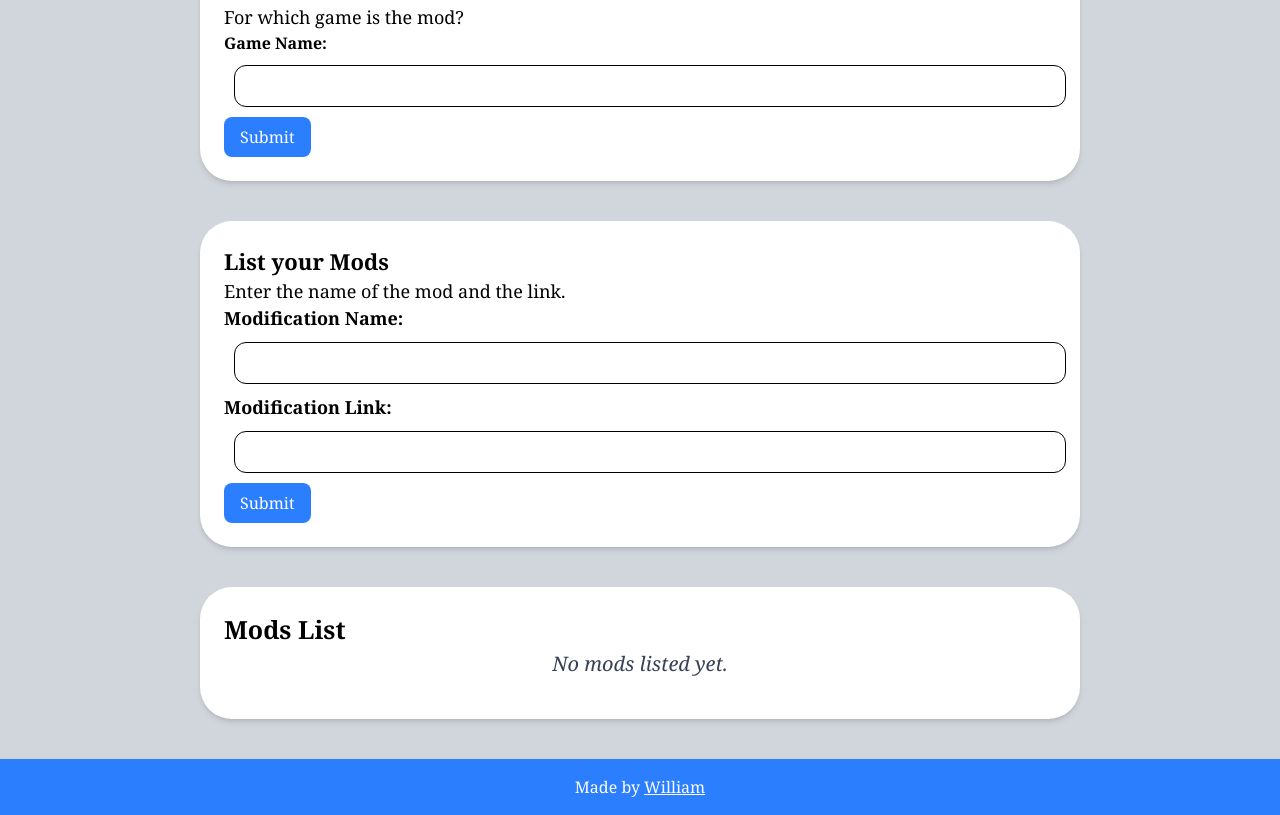
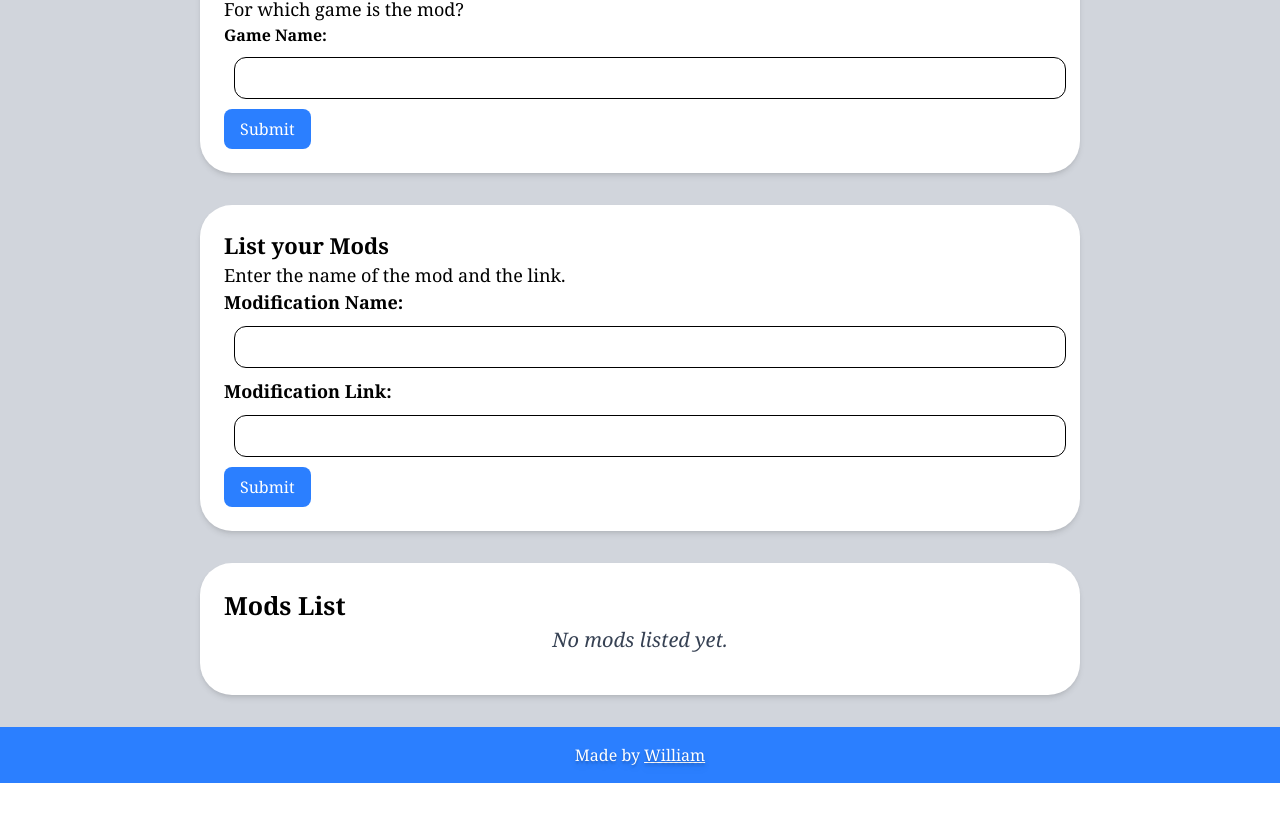
Before and after one commit to RianWilliamAlday/Modifications-Lister, a React (Vite) app: page / in a window 1280 px wide. Shown: the part 211-1026 px from the top of the page. After the commit the page ends 994 px from the top, so only its background shows below. Built offline with nearby package versions, Linux system fonts and the light colour scheme.

Commit message:
Update design

```diff
--- a/src/components/Footer.jsx
+++ b/src/components/Footer.jsx
@@ -2,7 +2,7 @@ const Footer =  () =>{
 
     return(
         <>
-        <footer className="bg-blue-500 text-center text-white p-4 font-serif">
+        <footer className="bg-blue-500 text-center text-white p-4 font-serif text-shadow-lg">
             <p>Made by <a href="https://github.com/RianWilliamAlday" className="underline">William</a></p>
         </footer>
         </>
--- a/src/components/GameSection.jsx
+++ b/src/components/GameSection.jsx
@@ -18,7 +18,7 @@ const GameSection =  ({ setSavedGameName, showNotification, showPopup }) =>{
 
     return(
         <>
-            <section className="bg-white m-10 md:ml-30 md:mr-30 xl:ml-50 xl:mr-50 shadow-md rounded-4xl p-6 font-serif">
+            <section className="bg-white m-3 mb-5 mt-5 md:ml-30 md:mr-30 md:mt-8 xl:ml-50 xl:mr-50 :mt-8 shadow-md rounded-4xl p-6 font-serif">
                 <h3 className="text-[22px] font-bold">Game</h3>
                 <p className="text-[18px]">For which game is the mod?</p>
                     <form onSubmit={handleSubmit} className="text -[18px]" id="GameForm">
--- a/src/components/Header.jsx
+++ b/src/components/Header.jsx
@@ -3,7 +3,7 @@ const Header =  ({webname}) =>{
     return(
         <>
         <header className="bg-blue-500 text-center p-4 font-serif text-shadow-lg shadow-sm shadow-black-700">
-                <h1 className="m-2 text-4xl font-bold text-white">{webname}</h1>
+                <h1 className="m-2 text-2xl xl:text-4xl font-bold text-white">{webname}</h1>
                 <p className="text-[20px]">List mods that you want to download for your apps!</p>
         </header>
         </>
--- a/src/components/ListSection.jsx
+++ b/src/components/ListSection.jsx
@@ -2,7 +2,7 @@ const ListSection =  ({mods, removeMod}) =>{
 
     return(
         <>
-         <section className="bg-white m-10 md:ml-30 md:mr-30 xl:ml-50 xl:mr-50 shadow-md rounded-4xl p-6 font-serif">
+         <section className="bg-white m-3 mb-5 mt-5 md:ml-30 md:mr-30 md:mt-8 md:mb-8 xl:ml-50 xl:mr-50 xl:mt-8 xl:mb- shadow-md rounded-4xl p-6 font-serif">
             <h2 className="text-[25px] font-bold">Mods List</h2>
 
             {mods.length === 0 && (
--- a/src/components/ModSection.jsx
+++ b/src/components/ModSection.jsx
@@ -39,7 +39,7 @@ const ModSection =  ({ savedGameName, showPopup }) =>{
 
     return(
         <>
-             <section className="bg-white m-10 md:ml-30 md:mr-30 xl:ml-50 xl:mr-50 shadow-md rounded-4xl p-6 font-serif">
+             <section className="bg-white m-3 mb-5 mt-5 md:ml-30 md:mr-30 md:mt-8 xl:ml-50 xl:mr-50 xl:mt-8 shadow-md rounded-4xl p-6 font-serif">
                 <h3 className="text-[22px] font-bold">List your Mods</h3>
                 <p className="text-[18px]">Enter the name of the mod and the link.</p>
                     <form onSubmit={handleSubmit} id="ModForm">
```
